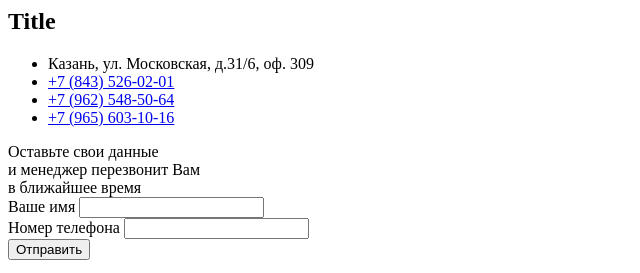
After one commit to MarianVytak/Faizer, a PHP site: page /templates/section-7/section-7.html in a window 1280 px wide. The commit adds this page. Shown: the top 273 px of the page, without its empty margins (0-640 px from the left). Run offline with PHP 8.4, Linux system fonts and the light colour scheme.

Commit message:
Added Section 7.

```diff
--- a/src/assets/sass/style.scss
+++ b/src/assets/sass/style.scss
@@ -11,6 +11,7 @@ Table of contents
 ## Section 4
 ## Section 5
 ## Section 6
+## Section 7
 *******************/
 
 
@@ -53,3 +54,7 @@ Table of contents
 /* ## Section 6
 ====================*/
 @import "../../templates/section-6/section-6";
+
+/* ## Section 7
+====================*/
+@import "../../templates/section-7/section-7";
--- a/src/index.html
+++ b/src/index.html
@@ -26,6 +26,7 @@
 //= templates/section-4/section-4.html
 //= templates/section-5/section-5.html
 //= templates/section-6/section-6.html
+//= templates/section-7/section-7.html
 
 
 <!-- JS -->
--- /dev/null
+++ b/src/templates/section-7/section-7.html
@@ -0,0 +1,57 @@
+<div class="section-7">
+    <div class="container">
+
+        <div class="section-7__grid">
+            <div class="section-7__grid_left">
+
+                <h2 class="h2">Title</h2>
+
+                <ul class="section-7__info">
+                    <li class="section-7__info_address">Казань, ул. Московская, д.31/6, оф. 309</li>
+                    <li class="section-7__info_item">
+                        <a href="tel:+78435260201" class="section-7__info_item_link">+7 (843) 526-02-01</a>
+                    </li>
+                    <li class="section-7__info_item">
+                        <a href="tel:+79625485064" class="section-7__info_item_link">+7 (962) 548-50-64</a>
+                    </li>
+                    <li class="section-7__info_item">
+                        <a href="tel:+79656031016" class="section-7__info_item_link">+7 (965) 603-10-16</a>
+                    </li>
+                </ul>
+                <!-- /.section-7__info -->
+
+                <div class="section-7__form">
+                    <div class="section-7__form_title">
+                        Оставьте свои данные <br>
+                        и менеджер перезвонит Вам <br>
+                        в ближайшее время
+                    </div>
+                    <form class="form" id="s7-form" method="POST" novalidate="novalidate">
+                        <div class="form_group">
+                            <label for="section-7-name">Ваше имя</label>
+                            <input type="text" id="section-7-name" name="s7_input_name" required="">
+                        </div>
+                        <div class="form_group">
+                            <label for="section-7-tel">Номер телефона</label>
+                            <input class="js-input-tel" type="tel" id="section-7-tel" name="s7_input_tel" required="">
+                        </div>
+                        <div class="form__btn">
+                            <button class="btn btn-lg btn-red">Отправить <span></span></button>
+                        </div>
+                    </form>
+                </div>
+                <!-- /.section-7__info_form -->
+
+            </div>
+            <!-- /.section-section-7__grid_left -->
+            <div class="section-7__grid_right">
+                <iframe src="https://www.google.com/maps/embed?pb=!1m18!1m12!1m3!1d2243.203857300339!2d49.106024216047444!3d55.789697996612944!2m3!1f0!2f0!3f0!3m2!1i1024!2i768!4f13.1!3m3!1m2!1s0x415ead19aeb5233b%3A0xce2dd3564d9b50b7!2z0JzQvtGB0LrQvtCy0YHQutCw0Y8g0YPQuy4sIDMxLzYsIDMwOSwg0JrQsNC30LDQvdGMLCDQoNC10YHQvy4g0KLQsNGC0LDRgNGB0YLQsNC9LCDQoNC-0YHRltGPLCA0MjAxMTE!5e0!3m2!1suk!2sua!4v1583943923543!5m2!1suk!2sua" width="100%" height="100%" frameborder="0" style="border:0;" allowfullscreen="" aria-hidden="false" tabindex="0"></iframe>
+            </div>
+            <!-- /.section-7__grid_right-7__grid -->
+        </div>
+        <!-- /.section-7__grid -->
+
+    </div>
+    <!-- /.container -->
+</div>
+<!-- /.section-7 -->
```
Also changed, not shown: src/templates/section-7/section-7.scss (added, +84 -0 lines).
